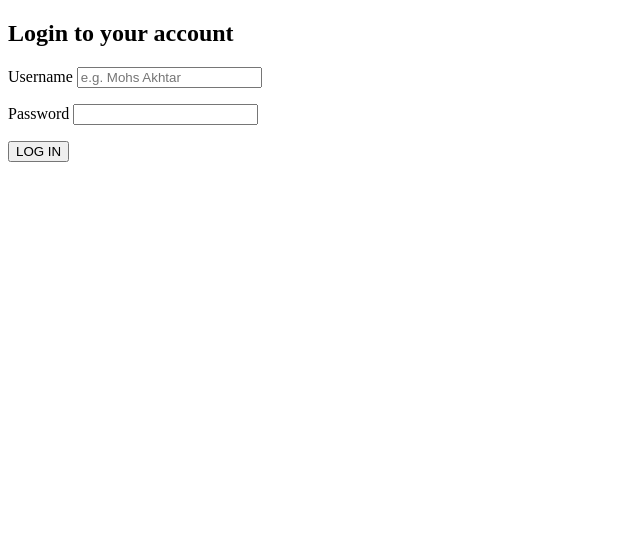
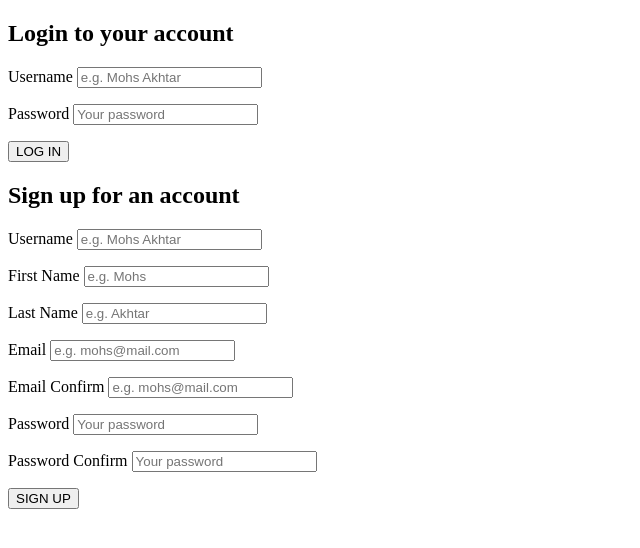
Before and after one commit to MohsAkhtar/project-spotify-clone, a PHP site: page /register.php in a window 1280 px wide. Shown: the top 548 px of the page, without its empty margins (0-640 px from the left). Run offline with PHP 8.4, Linux system fonts and the light colour scheme.

Commit message:
Created register form for register page

```diff
--- a/register.php
+++ b/register.php
@@ -16,9 +16,43 @@
             </p>
             <p>
                 <label for="loginPassword">Password</label>
-            <input type="text" id="loginPassword" name="loginPassword" required>
+            <input type="text" id="loginPassword" name="loginPassword" placeholder="Your password" required>
             </p>
             <button type="submit" name="loginButton">LOG IN</button>
+        </form>
+
+
+        <form id="registerForm" action="register.php" method="POST">
+            <h2>Sign up for an account</h2>
+            <p>
+                <label for="registerUsername">Username</label>
+                <input type="text" id="registerUsername" name="registerUsername" placeholder="e.g. Mohs Akhtar" required>
+            </p>
+            <p>
+                <label for="firstName">First Name</label>
+                <input type="text" id="firstName" name="firstName" placeholder="e.g. Mohs" required>
+            </p>
+            <p>
+                <label for="lastName">Last Name</label>
+                <input type="text" id="lastName" name="lastName" placeholder="e.g. Akhtar" required>
+            </p>
+            <p>
+                <label for="email">Email</label>
+                <input type="email" id="email" name="email" placeholder="e.g. mohs@mail.com" required>
+            </p>
+            <p>
+                <label for="emailConfirm">Email Confirm</label>
+                <input type="email" id="emailConfirm" name="emailConfirm" placeholder="e.g. mohs@mail.com" required>
+            </p>
+            <p>
+                <label for="password">Password</label>
+                <input type="password" id="password" name="password" placeholder="Your password" required>
+            </p>
+            <p>
+                <label for="password2">Password Confirm</label>
+                <input type="password" id="password2" name="password2" placeholder="Your password" required>
+            </p>
+            <button type="submit" name="registerButton">SIGN UP</button>
         </form>
     </div>
 </body>
```
